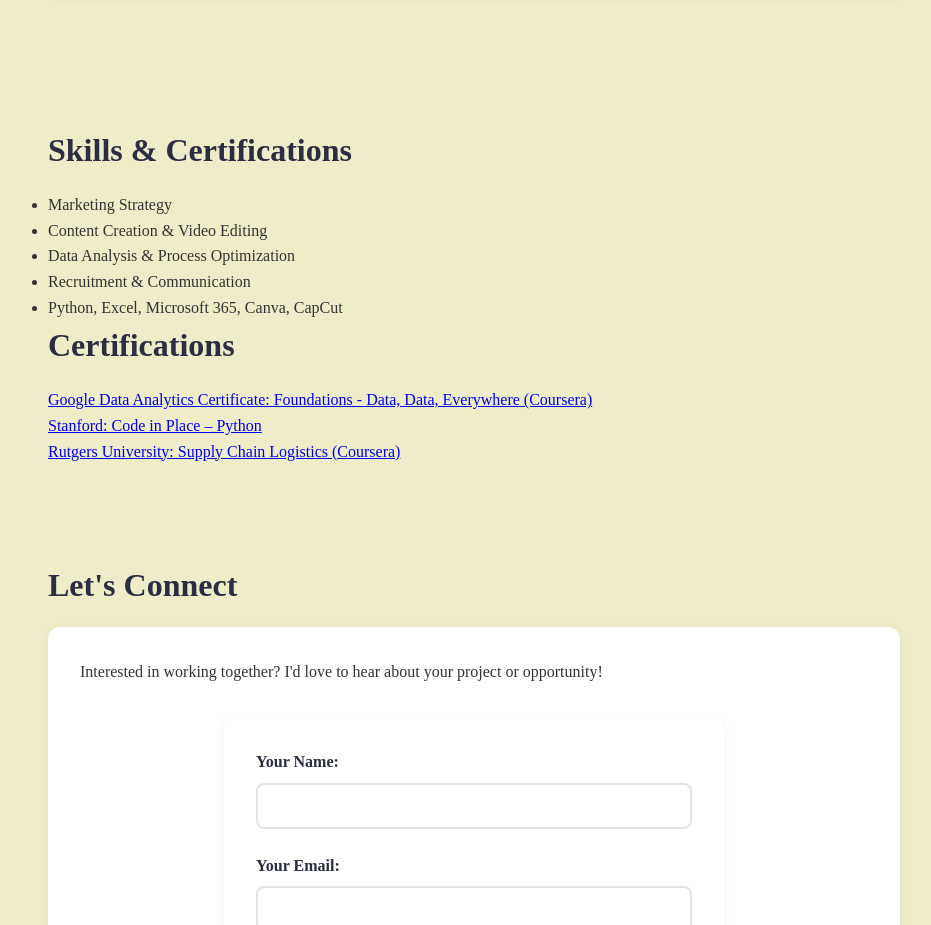
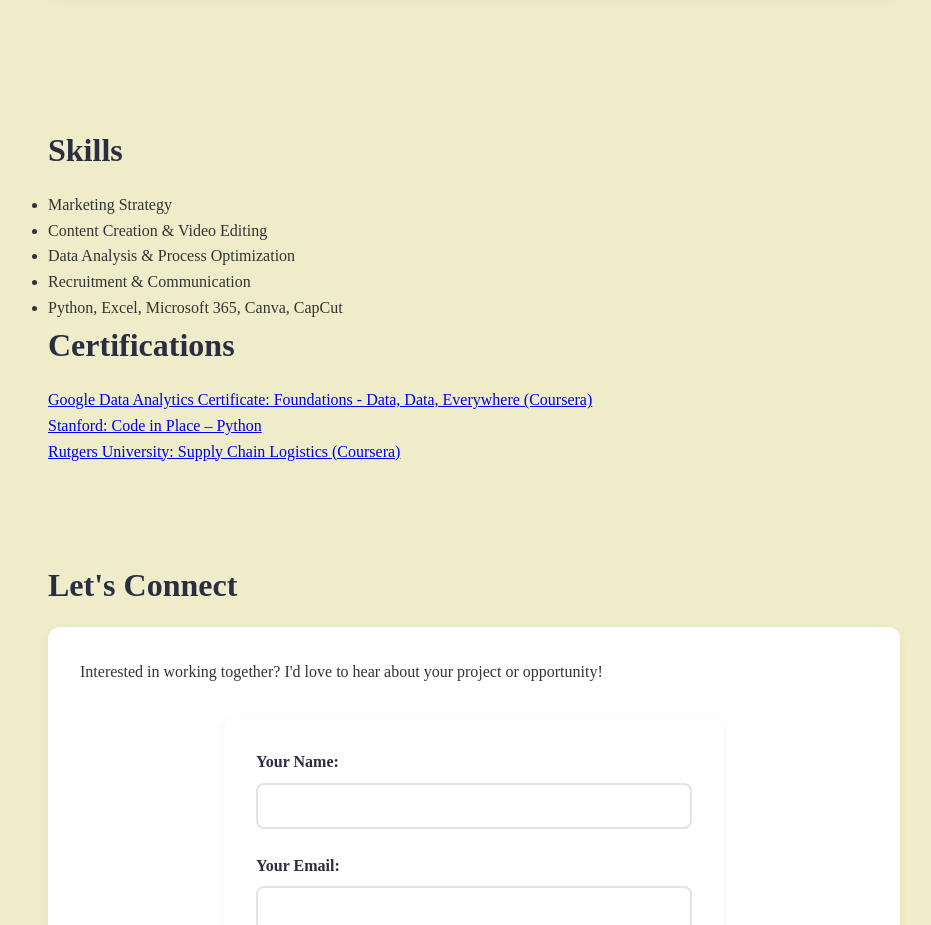
Before and after one commit to chiaoni0803/Nichole-Portfolio, a plain HTML site: page index.html in a window 1280 px wide. Shown: the part 1886-2811 px from the top of the page, without its empty margins (166-1097 px from the left). Drawn offline with Linux system fonts and the light colour scheme.

Commit message:
Update index.html

```diff
--- a/index.html
+++ b/index.html
@@ -217,7 +217,7 @@
   </section>
 
   <section id="skills">
-    <h2>Skills & Certifications</h2>
+    <h2>Skills</h2>
     <ul>
       <li>Marketing Strategy</li>
       <li>Content Creation & Video Editing</li>
```
